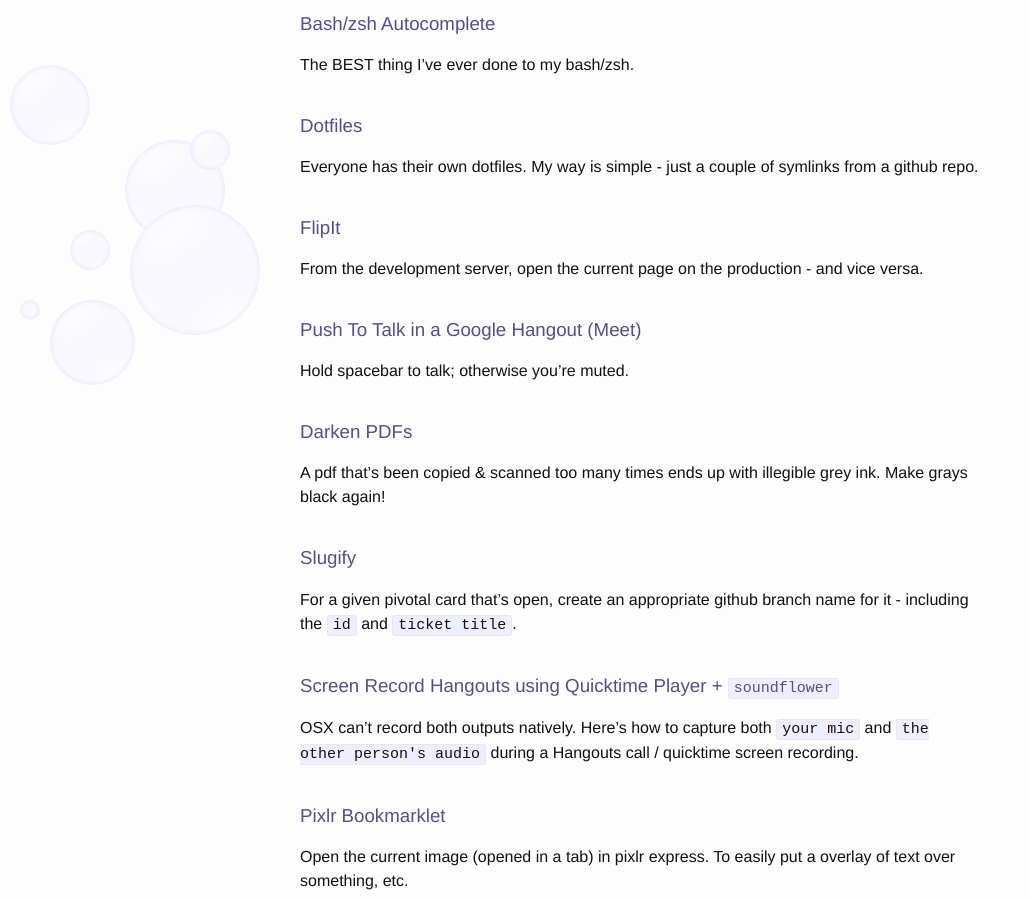
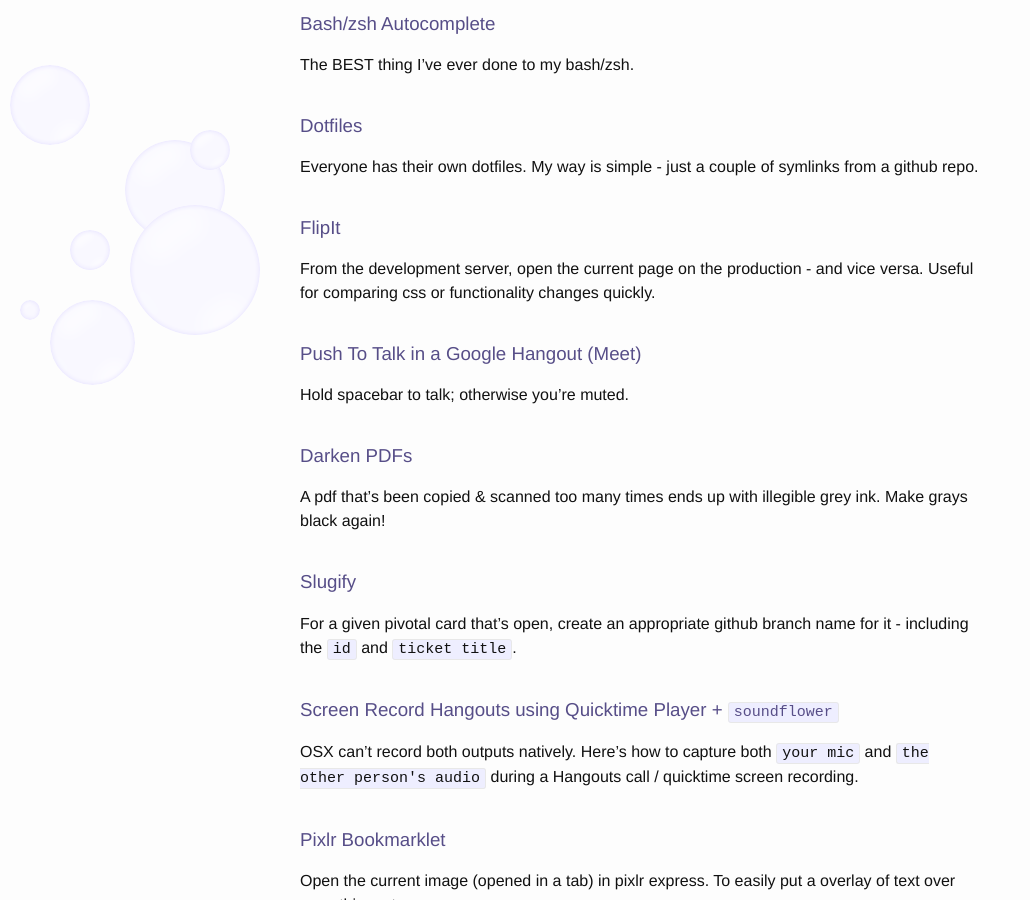
Before and after one commit to caseywatts/caseywatts.github.io, a Jekyll site: the page built from gists-and-tricks.md, in a window 1280 px wide and 900 px high, scrolled down 387 px. Shown: the whole window, without its empty margins (0-1030 px from the left). Built offline with Jekyll 4.4.1, drawn with Linux system fonts in a browser that asks for light colours.

Commit message:
explain flipit better

```diff
--- a/gists-and-tricks.md
+++ b/gists-and-tricks.md
@@ -20,7 +20,7 @@
 Everyone has their own dotfiles. My way is simple - just a couple of symlinks from a github repo.
 
 ### [FlipIt](http://caseywatts.com/flipit)
-From the development server, open the current page on the production - and vice versa.
+From the development server, open the current page on the production - and vice versa. Useful for comparing css or functionality changes quickly.
 
 ### [Push To Talk in a Google Hangout (Meet)](http://caseywatts.com/ptt)
 Hold spacebar to talk; otherwise you're muted.
```
